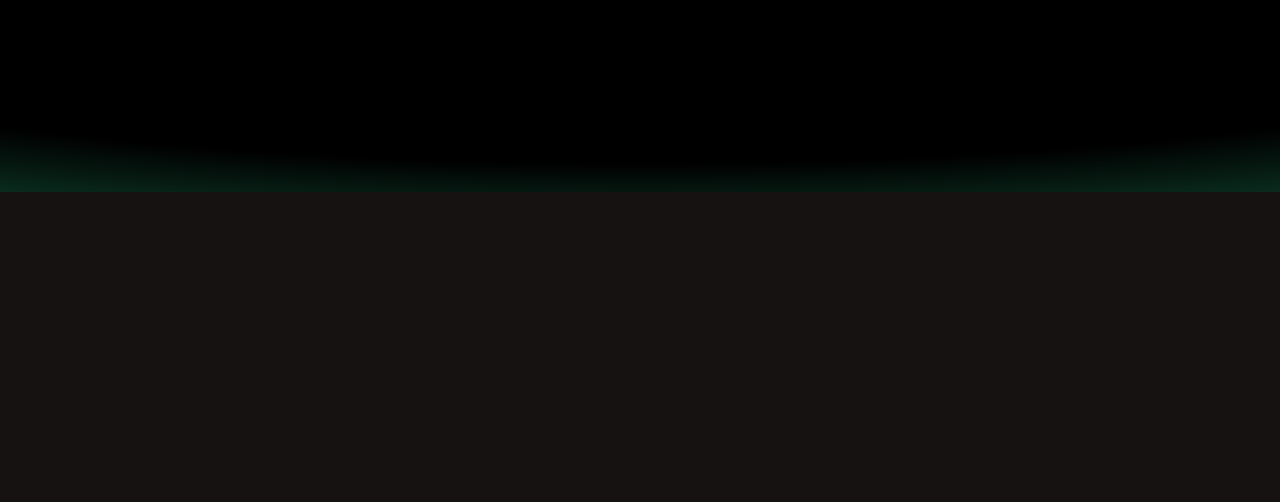
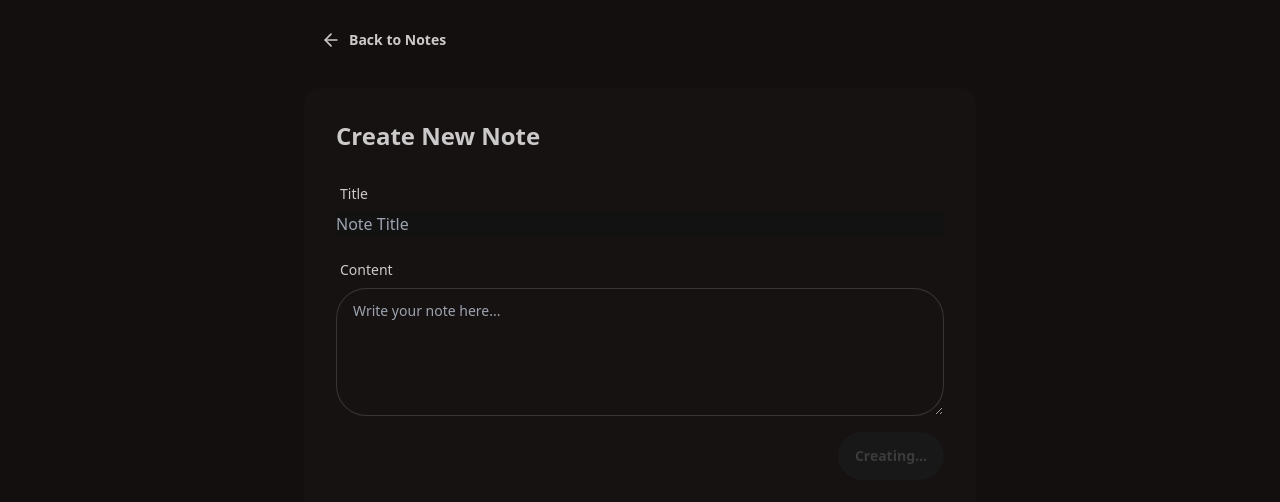
Before and after one commit to Sharwin-sriram/ThinkBoard, a React (Vite) app in the folder frontend/: page /create in a window 1280 px wide. Shown: the top 502 px of the page. Built offline with nearby package versions, Linux system fonts and the light colour scheme.

Commit message:
add ui to createPage

```diff
--- a/frontend/src/pages/CreatePage.jsx
+++ b/frontend/src/pages/CreatePage.jsx
@@ -36,5 +36,59 @@
       setLoading(false);
     }
   };
-  return <div></div>;
+  return (
+    <div className="min-h-screen bg-base-200">
+      <div className="container mx-auto px-4 py-4">
+        <div className="max-w-2xl mx-auto">
+          <Link to={"/"} className="btn btn-ghost mb-6 ">
+            <ArrowLeftIcon className="size-5" />
+            Back to Notes
+          </Link>
+          <div className="card bg-base-100">
+            <div className="card-body">
+              <h2 className="card-title text-2xl mb-4">Create New Note</h2>
+              <form onSubmit={handleSubmit}>
+                <div className="form-control mb-4">
+                  <label className="label">
+                    <span className="label-text">Title</span>
+                  </label>
+
+                  <input
+                    type="text"
+                    placeholder="Note Title"
+                    value={title}
+                    onChange={(e) => setTitle(e.target.value)}
+                  />
+                </div>
+
+                <div className="form-control mb-4">
+                  <label className="label">
+                    <span className="label-text">Content</span>
+                  </label>
+
+                  <textarea
+                    type="text"
+                    placeholder="Write your note here..."
+                    className="textarea textarea-bordered h-32"
+                    value={content}
+                    onChange={(e) => setContent(e.target.value)}
+                  />
+                </div>
+
+                <div className="card-actions justify-end">
+                  <button
+                    type="submit"
+                    className="btn btn-primary"
+                    disabled={loading}
+                  >
+                    {loading ? "Creating..." : "Create Note"}
+                  </button>
+                </div>
+              </form>
+            </div>
+          </div>
+        </div>
+      </div>
+    </div>
+  );
 };
```
